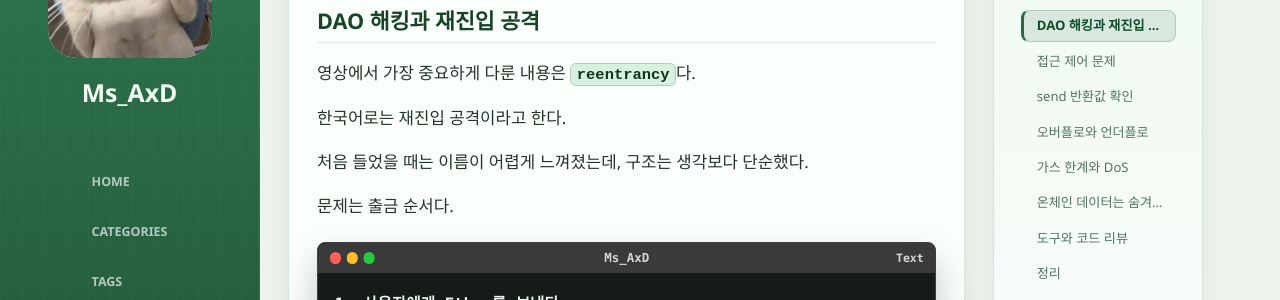
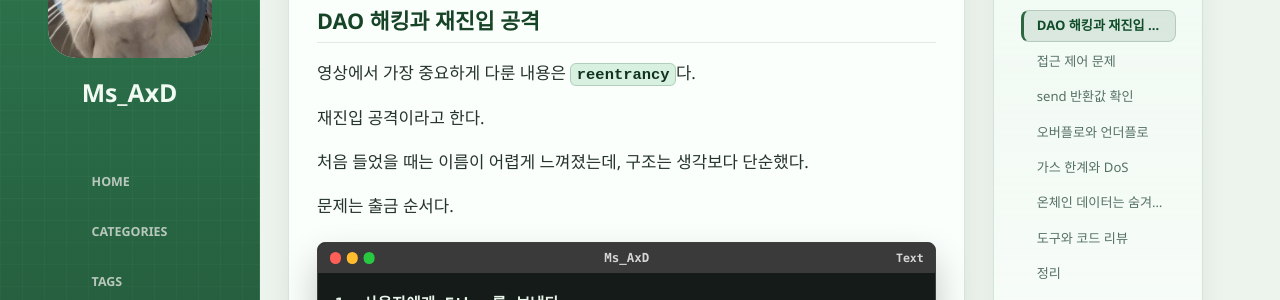
Before and after one commit to ms-axd/ms-axd.github.io, a Jekyll site: the page built from _posts/2026-05-13-Hacking-Smart-Contracts-Review.md, in a window 1280 px wide and 900 px high, scrolled down 1476 px. Shown: the part 154-454 px from the top of the window. Built offline with Jekyll 4.4.1, drawn with Linux system fonts in a browser that asks for light colours.

Commit message:
해외 컨퍼런스

```diff
--- a/_posts/2026-05-13-Hacking-Smart-Contracts-Review.md
+++ b/_posts/2026-05-13-Hacking-Smart-Contracts-Review.md
@@ -60,7 +60,7 @@ DAO 해킹도 이 관점에서 설명된다.
 
 영상에서 가장 중요하게 다룬 내용은 `reentrancy`다.
 
-한국어로는 재진입 공격이라고 한다.
+재진입 공격이라고 한다.
 
 처음 들었을 때는 이름이 어렵게 느껴졌는데, 구조는 생각보다 단순했다.
 
```
